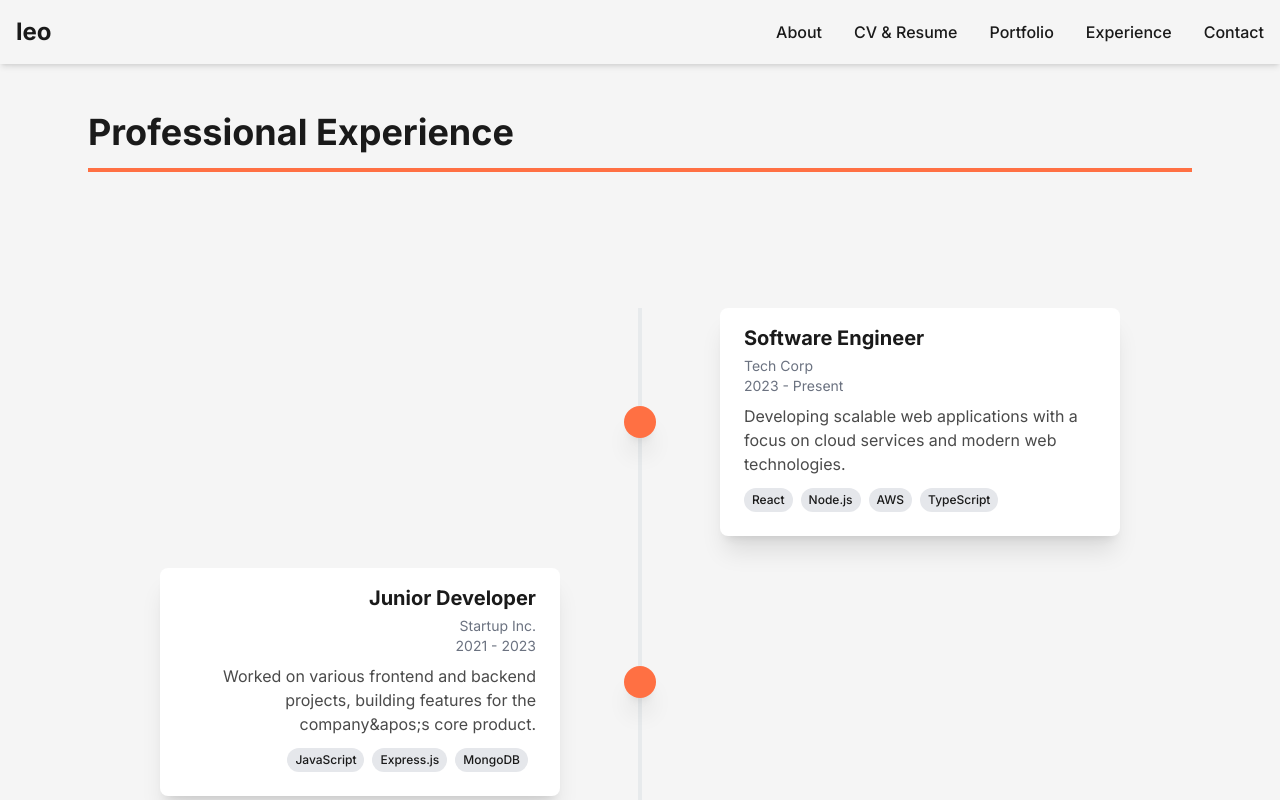
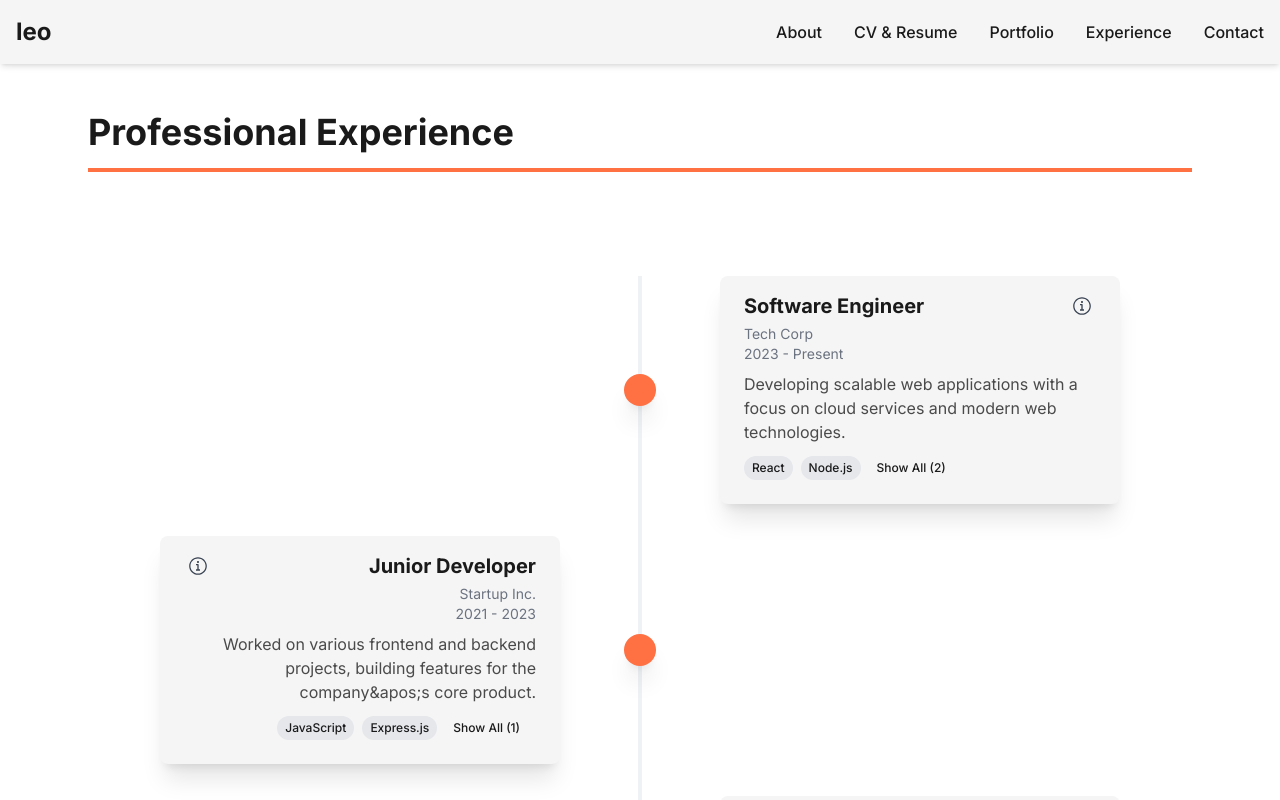
Before and after one commit to hieuminh65/mywebleo, a Next.js app: page /experience in a window 1280 px wide. Shown: the top 800 px of the page. Built offline with nearby package versions, Linux system fonts and the light colour scheme.

Commit message:
make timeline responsive

```diff
--- a/src/app/experience/_components/Timeline.tsx
+++ b/src/app/experience/_components/Timeline.tsx
@@ -5,7 +5,7 @@ import TimelineNode from "./TimelineNode";
 
 const Timeline: React.FC<{ experiences: any[] }> = ({ experiences }) => {
   return (
-    <div className="container mx-auto py-8">
+    <div className="container mx-auto">
       <div className="relative wrap overflow-hidden p-10 h-full">
         <div className="absolute border-opacity-20 border-2 border-cool-grey h-full left-1/2 transform -translate-x-1/2"></div>
         {experiences.map((experience, index) => (
@@ -16,6 +16,7 @@ const Timeline: React.FC<{ experiences: any[] }> = ({ experiences }) => {
             company={experience.company}
             description={experience.description}
             techStack={experience.techStack}
+            bulletPoints={experience.bulletPoints}
             isLeft={index % 2 !== 0}
           />
         ))}
--- a/src/app/experience/_components/TimelineNode.tsx
+++ b/src/app/experience/_components/TimelineNode.tsx
@@ -1,7 +1,13 @@
 "use client";
 
-import React from "react";
+import React, { useState } from "react";
 import { motion } from "framer-motion";
+import {
+  InfoCircledIcon,
+  ChevronDownIcon,
+  ChevronUpIcon,
+} from "@radix-ui/react-icons";
+import "./styles/card.css";
 
 interface TimelineNodeProps {
   date: string;
@@ -9,6 +15,7 @@ interface TimelineNodeProps {
   company: string;
   description: string;
   techStack: string[];
+  bulletPoints?: string[];
   isLeft?: boolean;
 }
 
@@ -18,42 +25,77 @@ const TimelineNode: React.FC<TimelineNodeProps> = ({
   company,
   description,
   techStack,
+  bulletPoints = [],
   isLeft = false,
 }) => {
+  const [showAll, setShowAll] = useState(false);
+  const [showDetails, setShowDetails] = useState(false);
+
+  const toggleShowAll = () => setShowAll(!showAll);
+  const toggleDetails = () => setShowDetails(!showDetails);
+
+  const visibleTagsCount = 2;
+  const visibleTags = techStack.slice(0, visibleTagsCount);
+  const hiddenTags = techStack.slice(visibleTagsCount);
+
   return (
     <motion.div
-      className={`relative mb-8 flex justify-between items-center w-full ${
-        isLeft ? "flex-row-reverse" : ""
+      className={`relative mb-8 flex flex-col md:flex-row justify-between items-center w-full ${
+        isLeft ? "md:flex-row-reverse" : ""
       }`}
       initial={{ opacity: 0, y: -100 }} // Start above the timeline
       animate={{ opacity: 1, y: 0 }} // Move to the correct position
       transition={{ duration: 0.8, ease: "easeOut" }}
     >
-      <div className="order-1 w-5/12"></div>
+      {/* Spacer div for mobile view */}
+      <div className="order-1 w-0 md:w-5/12"></div>
+
+      {/* Node circle */}
       <motion.div
-        className="z-20 flex items-center order-1 bg-highlight-orange shadow-xl w-8 h-8 rounded-full"
+        className="z-20 flex items-center order-1 bg-highlight-orange shadow-xl w-8 h-8 rounded-full md:absolute md:left-[calc(50%-16px)] transform md:-translate-x-0"
         initial={{ scale: 0.5 }}
         animate={{ scale: 1 }}
         transition={{ delay: 0.8, duration: 0.3, ease: "easeOut" }} // Slight delay to scale after movement
       ></motion.div>
+
+      {/* Card content */}
       <motion.div
-        className={`order-1 bg-white rounded-lg shadow-xl w-5/12 px-6 py-4 ${
-          isLeft ? "text-right" : "text-left"
+        className={`relative order-1 bg-off-white rounded-lg shadow-xl w-full md:w-5/12 px-6 py-4 mt-4 md:mt-0 ${
+          isLeft ? "md:text-right" : "text-left"
         }`}
         initial={{ opacity: 0, y: -20 }}
         animate={{ opacity: 1, y: 0 }}
         transition={{ delay: 1.0, duration: 0.5, ease: "easeOut" }} // Show card after the node reaches position
       >
-        <h4 className="mb-1 text-xl font-bold text-off-black">{title}</h4>
+        <div className="relative">
+          {/* Info Button */}
+          {bulletPoints.length > 0 && (
+            <button
+              onClick={toggleDetails}
+              className={`absolute ${
+                isLeft ? "right-0 md:left-0" : "right-0"
+              } p-1`}
+            >
+              <InfoCircledIcon className="w-5 h-5 text-gray-700 hover:text-black transition-colors" />
+            </button>
+          )}
+
+          <h4
+            className={`mb-1 text-xl font-bold text-off-black ${
+              isLeft ? "ml-0 md:ml-8" : "mr-8"
+            }`}
+          >
+            {title}
+          </h4>
           <p className="text-sm text-gray-500">{company}</p>
           <p className="text-sm text-gray-500">{date}</p>
           <p className="mt-2 text-dark-grey">{description}</p>
           <div
             className={`mt-3 flex flex-wrap ${
-            isLeft ? "justify-end" : "justify-start"
+              isLeft ? "md:justify-end" : "justify-start"
             }`}
           >
-          {techStack.map((tech, index) => (
+            {visibleTags.map((tech, index) => (
               <span
                 key={index}
                 className="bg-gray-200 text-off-black text-xs font-medium mr-2 mb-2 px-2 py-1 rounded-full"
@@ -61,6 +103,43 @@ const TimelineNode: React.FC<TimelineNodeProps> = ({
                 {tech}
               </span>
             ))}
+            {showAll &&
+              hiddenTags.map((tech, index) => (
+                <span
+                  key={index + visibleTagsCount}
+                  className="bg-gray-200 text-off-black text-xs font-medium mr-2 mb-2 px-2 py-1 rounded-full"
+                >
+                  {tech}
+                </span>
+              ))}
+            {hiddenTags.length > 0 && (
+              <span
+                onClick={toggleShowAll}
+                className="bg-off-white text-off-black cursor-pointer text-xs font-medium mr-2 mb-2 px-2 py-1 rounded-full hover:bg-gray-200 transition-colors duration-200"
+              >
+                {showAll ? "Show Less" : `Show All (${hiddenTags.length})`}
+              </span>
+            )}
+          </div>
+
+          {/* Key Highlights overlay */}
+          {showDetails && bulletPoints.length > 0 && (
+            <motion.div
+              className="absolute inset-0 bg-gray-100 bg-opacity-95 p-6 rounded-lg flex flex-col justify-center items-start overflow-y-auto hide-scrollbar"
+              style={{ maxHeight: "100%" }}
+              initial={{ opacity: 0 }}
+              animate={{ opacity: 1 }}
+              transition={{ duration: 0.5 }}
+              onClick={toggleDetails}
+            >
+              <h4 className="text-lg font-semibold mb-3">Key Highlights:</h4>
+              <ul className="list-disc list-inside text-off-black">
+                {bulletPoints.map((point, index) => (
+                  <li key={index}>{point}</li>
+                ))}
+              </ul>
+            </motion.div>
+          )}
         </div>
       </motion.div>
     </motion.div>
--- /dev/null
+++ b/src/app/experience/_components/styles/card.css
@@ -0,0 +1,50 @@
+/* Custom Button Style (Without grid layout) */
+.btn {
+  @apply flex items-center justify-center rounded-lg cursor-pointer transition-transform duration-500;
+  background: #f5f5f5; /* Assuming off-white is #f5f5f5 */
+  padding: 0.6em; /* Reduced padding */
+  box-shadow: 4px 4px 8px -1px rgba(0, 0, 0, 0.15),
+    -4px -4px 8px -1px rgba(255, 255, 255, 0.7);
+  border: 1px solid transparent;
+}
+
+.btn:hover {
+  box-shadow: inset 3px 3px 5px -1px rgba(0, 0, 0, 0.2),
+    inset -3px -3px 5px -1px rgba(255, 255, 255, 0.7),
+    -0.5px -0.5px 0 rgba(255, 255, 255, 1), 0.5px 0.5px 0 rgba(0, 0, 0, 0.15),
+    0px 8px 8px -8px rgba(0, 0, 0, 0.05);
+  border: 1px solid rgba(0, 0, 0, 0.1);
+  transform: translateY(0.3em);
+}
+
+.btn svg {
+  @apply transition-transform duration-500;
+  width: 1rem; /* Smaller icon size */
+  height: 1rem;
+  fill: theme("colors.off-black");
+}
+
+.btn:hover svg {
+  transform: scale(0.9);
+  fill: theme("colors.off-black");
+}
+
+.btn .w-3.h-3 {
+  width: 0.75rem; /* Arrow icon size */
+  height: 0.75rem;
+}
+
+.btn:hover .w-3.h-3 {
+  transform: translateX(0.25rem); /* Move the arrow slightly on hover */
+}
+
+/* Hide scrollbar for Chrome, Safari and Opera */
+.hide-scrollbar::-webkit-scrollbar {
+  display: none;
+}
+
+/* Hide scrollbar for IE, Edge and Firefox */
+.hide-scrollbar {
+  -ms-overflow-style: none; /* IE and Edge */
+  scrollbar-width: none; /* Firefox */
+}
--- a/src/app/experience/page.tsx
+++ b/src/app/experience/page.tsx
@@ -14,6 +14,11 @@ const ExperiencePage: React.FC = () => {
       description:
         "Developing scalable web applications with a focus on cloud services and modern web technologies.",
       techStack: ["React", "Node.js", "AWS", "TypeScript"],
+      bulletPoints: [
+        "Led the migration of legacy systems to cloud-based infrastructure.",
+        "Implemented a CI/CD pipeline, reducing deployment times by 40%.",
+        "Collaborated with cross-functional teams to define project requirements and milestones.",
+      ],
     },
     {
       date: "2021 - 2023",
@@ -22,19 +27,31 @@ const ExperiencePage: React.FC = () => {
       description:
         "Worked on various frontend and backend projects, building features for the company&apos;s core product.",
       techStack: ["JavaScript", "Express.js", "MongoDB"],
+      bulletPoints: [
+        "Designed and implemented RESTful APIs using Express.js and MongoDB.",
+        "Improved application performance by 20% through code optimizations.",
+        "Worked closely with UX/UI designers to enhance user experience.",
+      ],
     },
     {
       date: "2020 - 2021",
-      title: "Intern",
-      company: "Web Solutions",
+      title: "Intern Intern  Intern Intern Intern Intern Intern",
+      company: "Web Solutions Web Solutions Web Solutions",
       description:
         "Assisted in the development of client websites and learned the basics of web development.",
       techStack: ["HTML", "CSS", "jQuery"],
+      bulletPoints: [
+        "Contributed to the redesign of client websites, enhancing visual appeal and user experience.",
+        "Implemented responsive design features, increasing mobile traffic by 15%.",
+        "Assisted in the development and maintenance of e-commerce platforms.",
+        "Assisted in the development and maintenance of e-commerce platforms.",
+        "Assisted in the development and maintenance of e-commerce platforms.",
+      ],
     },
   ];
 
   return (
-    <div className="min-h-screen bg-off-white flex flex-col">
+    <div className="min-h-screen bg-white flex flex-col">
       <Navbar />
       <main className="flex-grow pt-20 pb-12">
         <div className="max-w-6xl mx-auto px-6">
```
Lines whose indentation alone changed are shown as unchanged.
